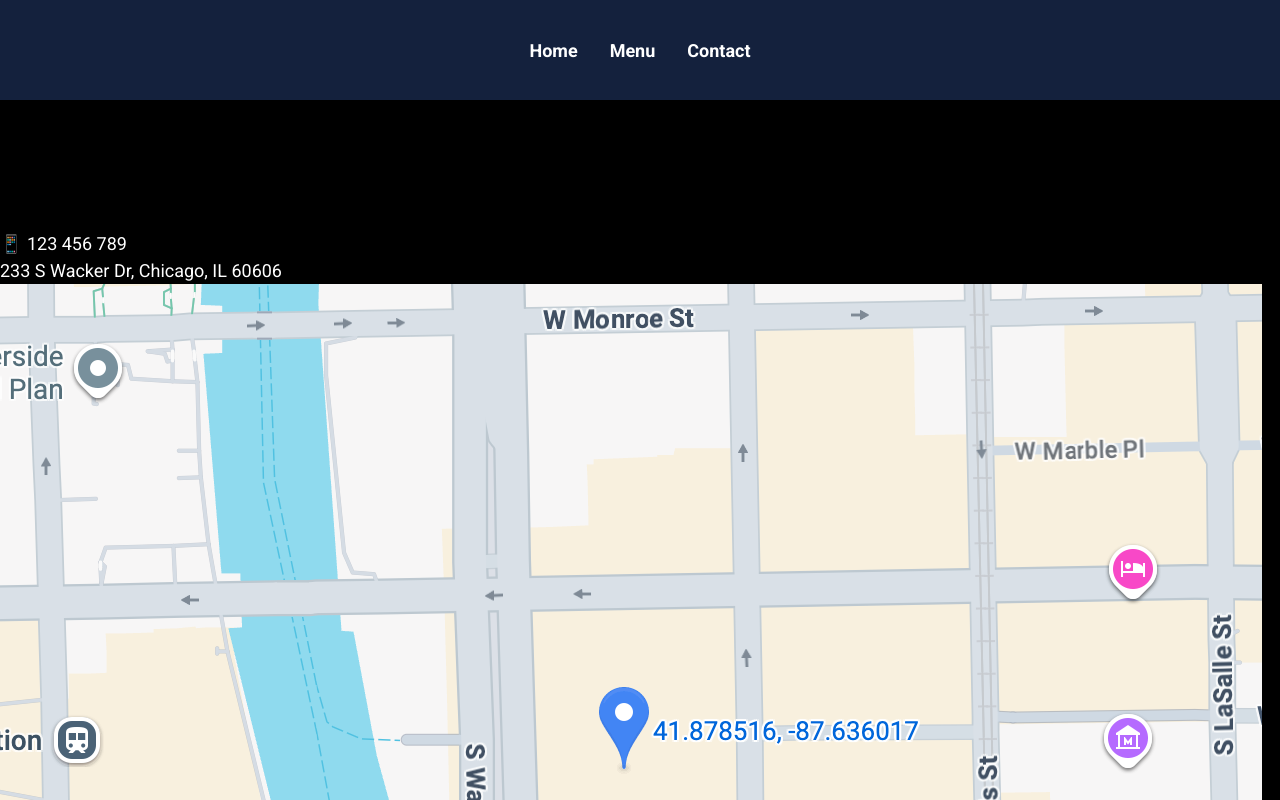
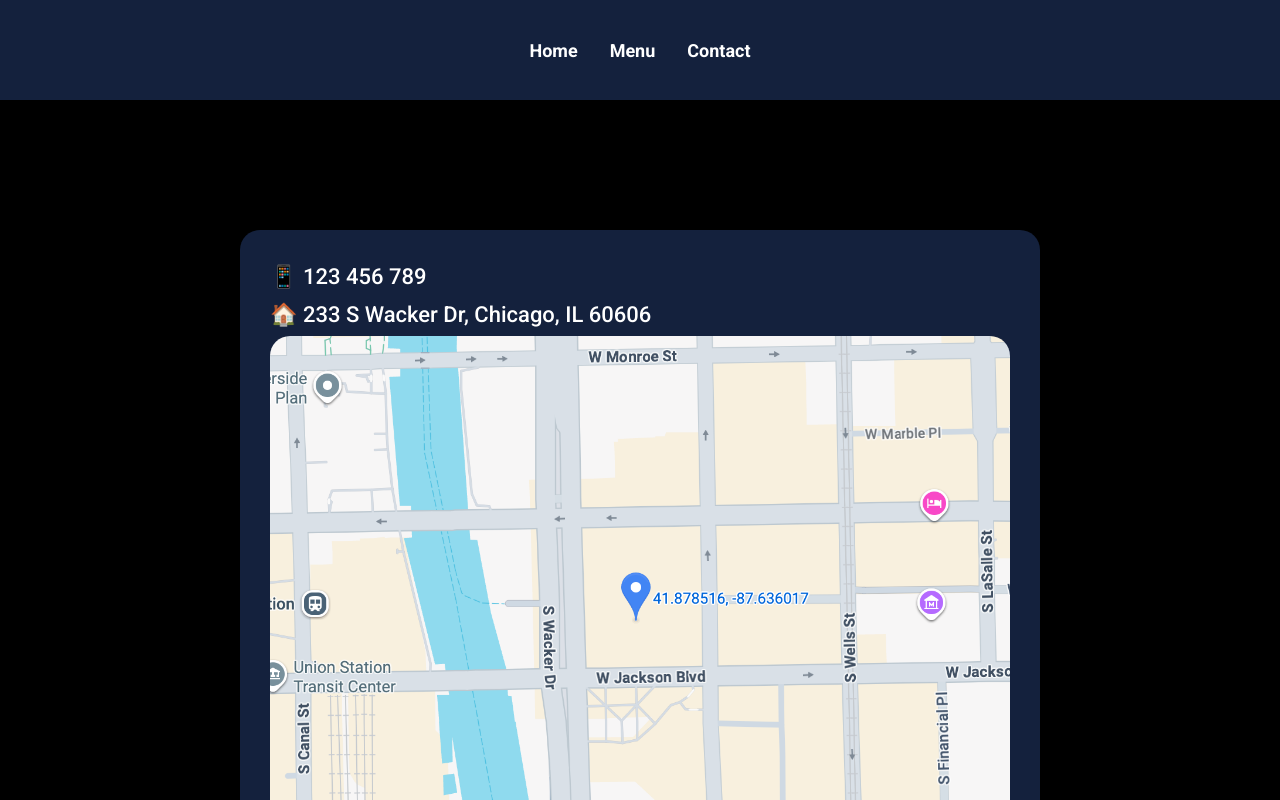
Before and after one commit to david-tseluiko/restaurant-page, a website built with webpack: page src/template.html in a window 1280 px wide. Shown: the top 800 px of the page. Built offline with nearby package versions, Linux system fonts and the light colour scheme.

Commit message:
Style the contact page

```diff
--- a/src/pages/contact.js
+++ b/src/pages/contact.js
@@ -11,7 +11,7 @@ export function createContactpage() {
     const street = createTag(
         "div",
         "content-street",
-        "233 S Wacker Dr, Chicago, IL 60606"
+        "🏠 233 S Wacker Dr, Chicago, IL 60606"
     );
     const img = createTag(["img", pinImg, "Location on the map"], "contact-img");
 
--- a/src/style.css
+++ b/src/style.css
@@ -126,7 +126,8 @@ body {
 /* shared properties */
 
 .homepage,
-.menu-page {
+.menu-page,
+.contact-page {
     background-color: var(--blue);
     max-width: 800px;
     margin: 0 auto;
@@ -200,3 +201,16 @@ body {
 .menu-description {
     color: #ffffffd2;
 }
+
+/* contact page */
+.contact-page {
+    display: grid;
+    gap: 5px;
+
+    font-weight: 500;
+    font-size: 22px;
+}
+
+.contact-img {
+    border-radius: 20px;
+}
```
